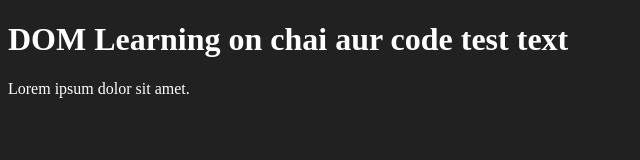
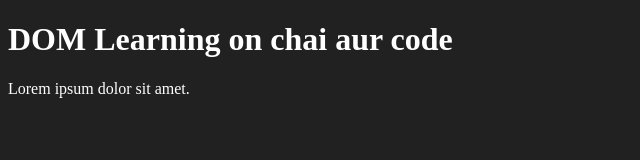
Before and after one commit to vik9386/js-with-chai, a plain HTML site: page 06_dom/one.html in a window 1280 px wide. Shown: the whole page, without its empty margins (0-640 px from the left). Drawn offline with Linux system fonts and the light colour scheme.

Commit message:
display none

```diff
--- a/06_dom/one.html
+++ b/06_dom/one.html
@@ -15,7 +15,7 @@
     <div >
         <h1 id="title" class="heading">
             DOM Learning on chai aur code
-            <span style="display:hidden">test text</span>
+            <span style="display:none">test text</span>
         </h1>
         <p>Lorem ipsum dolor sit amet.</p>
     </div>
```
